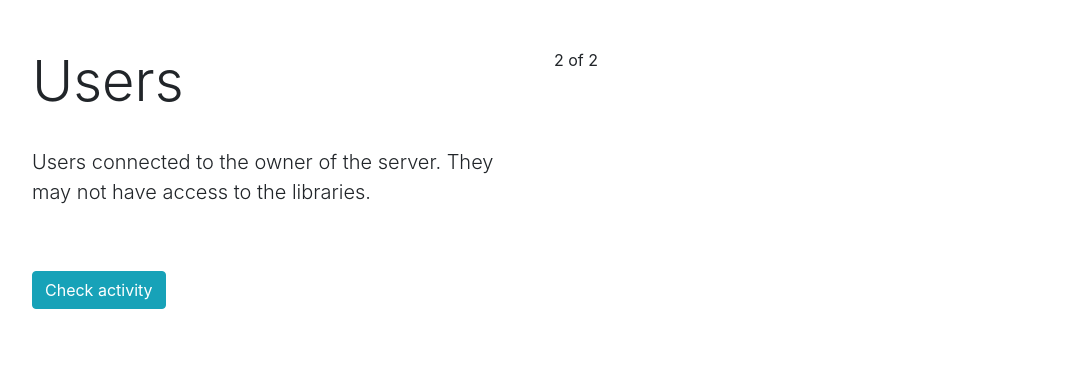
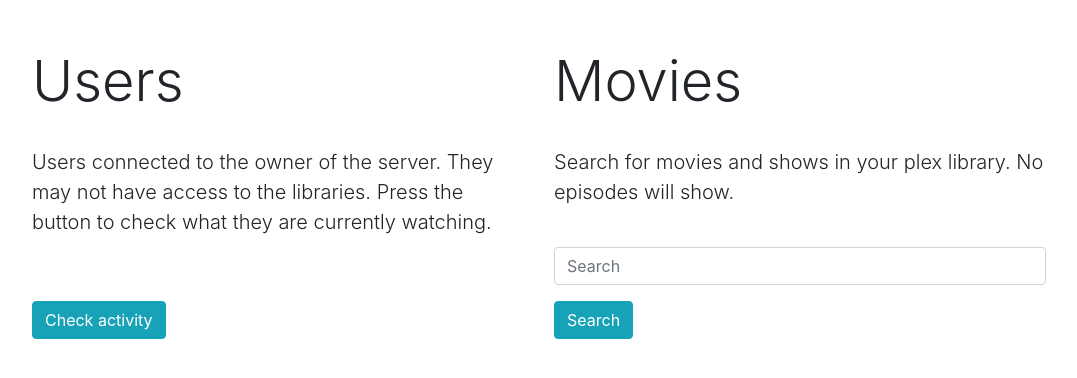
Before and after one commit to banjo/plex-web, a Flask app: template templates/server.html.jinja in a window 1280 px wide. Shown: the part 64-442 px from the top of the page, without its empty margins (101-1178 px from the left). Run offline with Flask 2, Linux system fonts and the light colour scheme; the template is opened without the code that fills it, so the values that code supplies are empty; some libraries are stand-ins or nearby versions.

Commit message:
added search for movies and series

```diff
--- a/app.py
+++ b/app.py
@@ -1,7 +1,7 @@
 from flask import Flask, jsonify, redirect, render_template, request, session, url_for
 from flask_session import Session
 from tempfile import mkdtemp
-from helpers import login_required, check_server, get_users
+from helpers import get_movies, login_required, check_server, get_users, check_activity
 from plexapi.server import PlexServer
 
 # init flask
@@ -64,6 +64,32 @@
     return render_template("tryagain.html.jinja")
 
 
-@app.route('/update_activity', methods=["POST"])
+@app.route('/update_activity', methods=["GET"])
 def update_activity():
-    user = request.form.get("user")
+    # get the username from the form
+    user = request.args.get("username")
+
+    # get all active users from plex
+    activity = check_activity(session["plex"])
+
+    for playing in activity:
+        if str(playing.usernames[0]) == (user):
+            active_user = {"user": user,
+                           "show": playing.grandparentTitle if playing.type == "episode" else playing.title,
+                           "type": playing.type,
+                           "title": playing.title}
+            return jsonify(active_user)
+
+    return jsonify(False)
+
+
+@app.route('/search', methods=["GET"])
+def search():
+    query = request.args.get("query")
+
+    movies = get_movies(session["plex"], query)
+
+    movies = [movie.title for movie in movies]
+    print(movies)
+
+    return jsonify(movies=movies)
--- a/helpers.py
+++ b/helpers.py
@@ -30,4 +30,8 @@
 
 
 def check_activity(plex):
-    playing = [client for client in plex.sessions()]
+    return [client for client in plex.sessions()]
+
+
+def get_movies(plex, query):
+    return plex.search(query)
--- a/static/functions.js
+++ b/static/functions.js
@@ -1,15 +1,42 @@
 function update_activity() {
 
-    list_element = document.getElementById("user-list");
-    li = list_element.getElementsByTagName("li");
+    let list_element = document.getElementById("user-list");
+    let li = list_element.getElementsByTagName("li");
 
     for (let i = 0; i < li.length; ++i) {
         user = li[i].innerHTML;
 
-        $.post("/update_activity?user=" + user, function (answer) {
-            console.log(answer)
+        $.get("/update_activity?username=" + user, function (data) {
+            if (data) {
+                li[i].classList.add("active");
+                li[i].innerHTML = data["user"] + " - " + data["show"];
+            }
+
         });
 
     }
 
 }
+
+function search() {
+    let query = document.getElementById("query").value;
+
+    $.get("/search?query=" + query, function (data) {
+        let ul = document.getElementById("query-list");
+        ul.innerHTML = "";
+
+        data = data["movies"];
+
+        for (let i = 0; i < data.length; i++) {
+            let movie = data[i];
+
+            let li = document.createElement("li");
+            li.classList.add("list-group-item")
+            li.appendChild(document.createTextNode(movie));
+
+            ul.appendChild(li);
+        }
+
+    })
+
+};
--- a/templates/server.html.jinja
+++ b/templates/server.html.jinja
@@ -13,7 +13,8 @@
             <br>
 
             <p class="lead">
-        Users connected to the owner of the server. They may not have access to the libraries.
+                Users connected to the owner of the server. They may not have access to the libraries. Press the button
+                to check what they are currently watching.
             </p>
 
             <br>
@@ -30,7 +31,29 @@
 
         </div>
         <div class="col">
-      2 of 2
+            <h1 class="display-4">Movies</h1>
+
+            <br>
+
+            <p class="lead">
+                Search for movies and shows in your plex library. No episodes will show.
+            </p>
+
+            <br>
+            <div class="input-group mb-3">
+                <input type="text" id="query" class="form-control" placeholder="Search" aria-label="Search">
+            </div>
+            <button type=button class="btn btn-info" onclick=search() >Search</button>
+
+            <br>
+
+            <div id="search-table">
+                <ul class="list-group" id="query-list">
+                </ul>
+            </div>
+
+
+
         </div>
     </div>
     {% endblock %}
```
Lines whose indentation alone changed are shown as unchanged.
